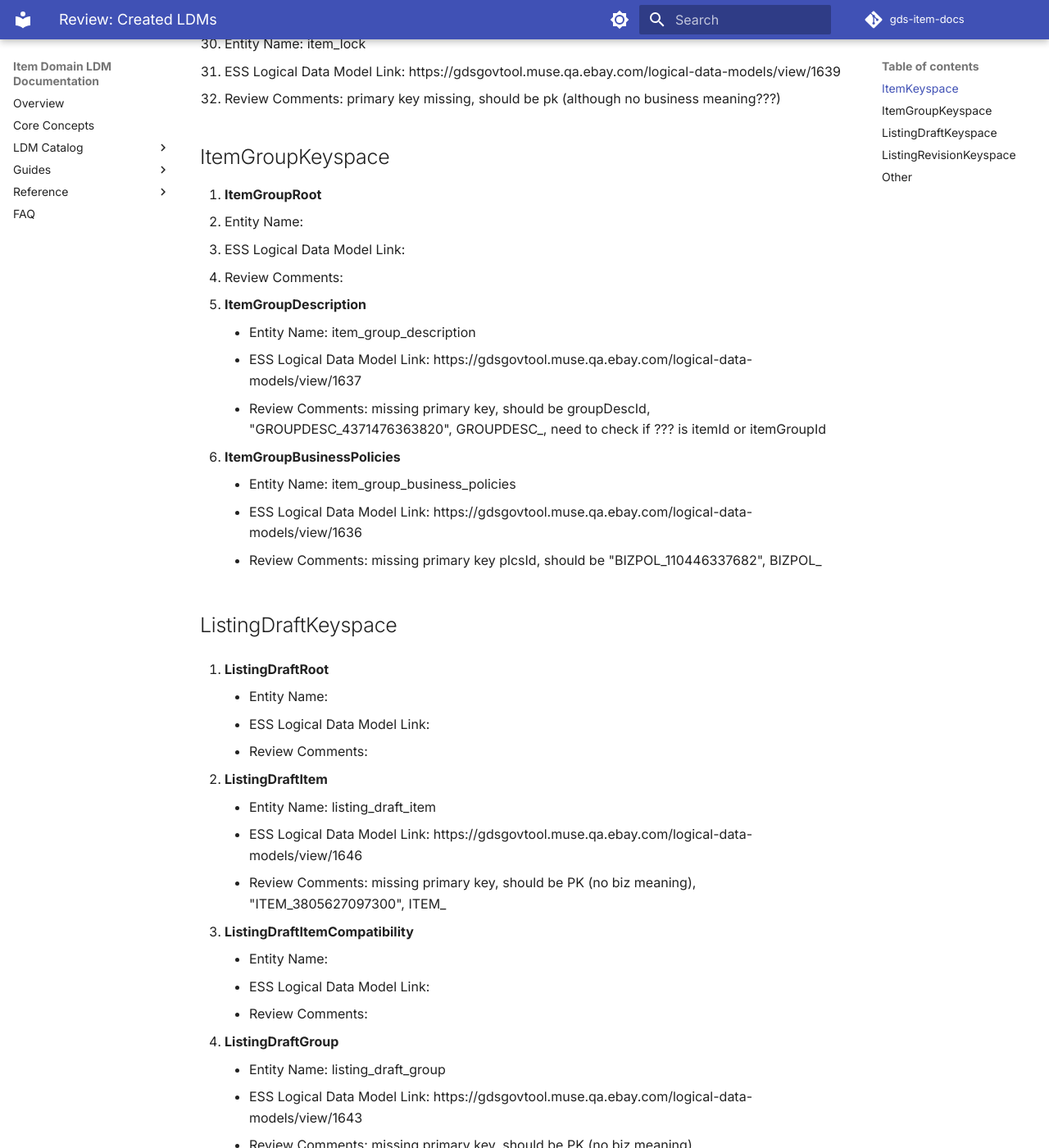
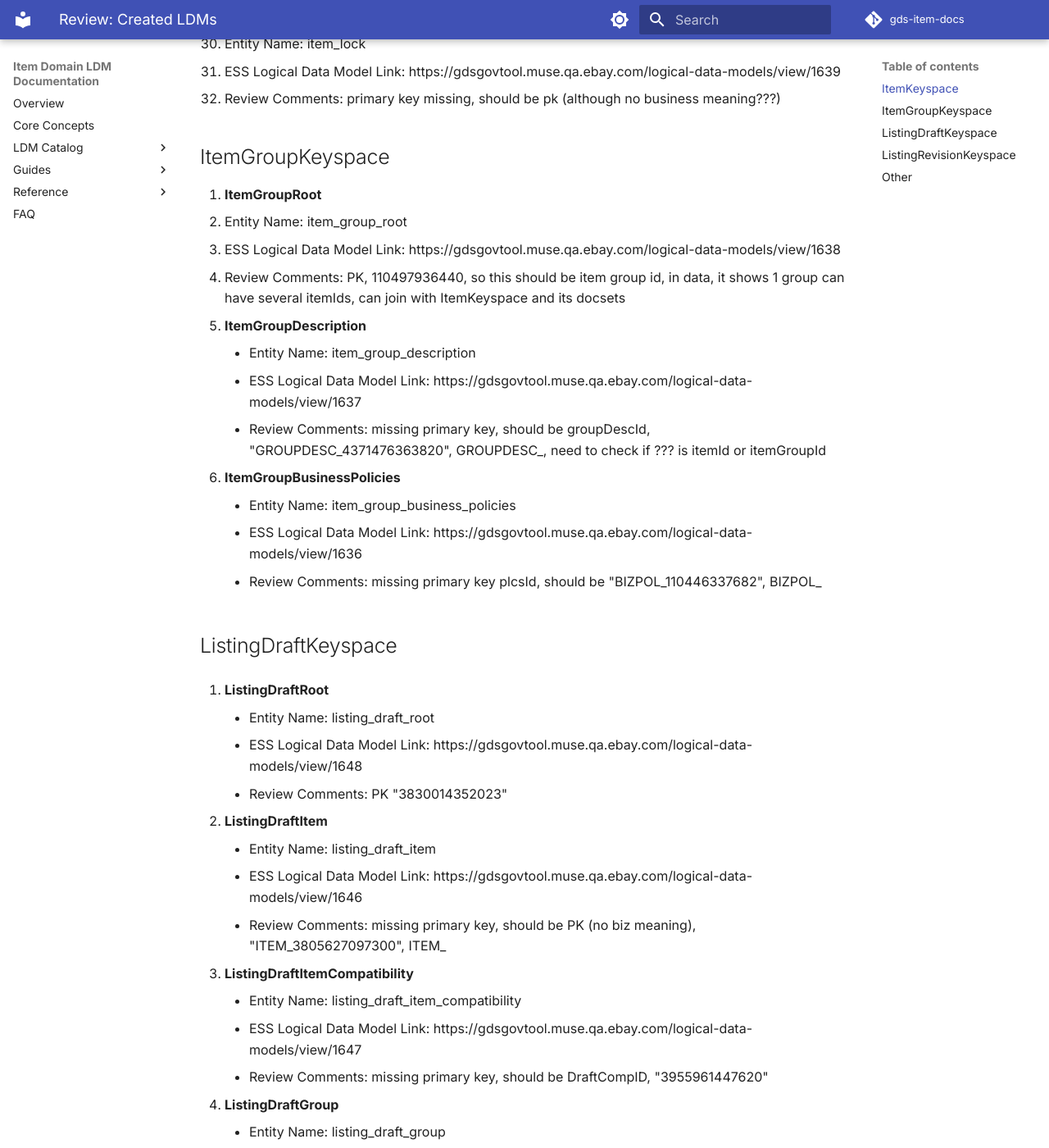
Before and after one commit to duanbiyi-ctrl/ework, an MkDocs documentation site: the page built from docs/reference/review-created-ldms.md, in a window 1280 px wide and 1400 px high, scrolled down 1343 px. Shown: the whole window at 82% size. Built offline with MkDocs 1.6.1 and Material for MkDocs 9.7.7, drawn with Linux system fonts in a browser that asks for light colours; comment, search, counter and statistics services are not loaded; some of the changed text lies outside the part shown.

Commit message:
CJS-3529 review part 3

```diff
--- a/docs/reference/review-created-ldms.md
+++ b/docs/reference/review-created-ldms.md
@@ -3,9 +3,9 @@
 ## ItemKeyspace
 
 1. **ItemRoot**
-   - Entity Name:
-   - ESS Logical Data Model Link:
-   - Review Comments:
+   - Entity Name: item_root
+   - ESS Logical Data Model Link: https://gdsgovtool.muse.qa.ebay.com/logical-data-models/view/1641
+   - Review Comments: PK, listing for one time or variation current-state
 
 2. **ItemDescription**
    - Entity Name: item_description
@@ -45,9 +45,9 @@
 ## ItemGroupKeyspace
 
 9. **ItemGroupRoot**
-   - Entity Name:
-   - ESS Logical Data Model Link:
-   - Review Comments:
+   - Entity Name: item_group_root
+   - ESS Logical Data Model Link: https://gdsgovtool.muse.qa.ebay.com/logical-data-models/view/1638
+   - Review Comments: PK, 110497936440, so this should be item group id, in data, it shows 1 group can have several itemIds, can join with ItemKeyspace and its docsets
 
 10. **ItemGroupDescription**
     - Entity Name: item_group_description
@@ -62,9 +62,9 @@
 ## ListingDraftKeyspace
 
 12. **ListingDraftRoot**
-    - Entity Name:
-    - ESS Logical Data Model Link:
-    - Review Comments:
+    - Entity Name: listing_draft_root
+    - ESS Logical Data Model Link: https://gdsgovtool.muse.qa.ebay.com/logical-data-models/view/1648
+    - Review Comments: PK "3830014352023"
 
 13. **ListingDraftItem**
     - Entity Name: listing_draft_item
@@ -72,9 +72,9 @@
     - Review Comments: missing primary key, should be PK (no biz meaning), "ITEM_3805627097300", ITEM_<??>
 
 14. **ListingDraftItemCompatibility**
-    - Entity Name:
-    - ESS Logical Data Model Link:
-    - Review Comments:
+    - Entity Name: listing_draft_item_compatibility
+    - ESS Logical Data Model Link: https://gdsgovtool.muse.qa.ebay.com/logical-data-models/view/1647
+    - Review Comments: missing primary key, should be DraftCompID, "3955961447620"
 
 15. **ListingDraftGroup**
     - Entity Name: listing_draft_group
@@ -92,9 +92,9 @@
     - Review Comments: missing primary key, should be PK (no business meaning), "GROUPDESC_4371476363820", GROUPDESC_<??>
 
 18. **UserListingDraftMap**
-    - Entity Name:
-    - ESS Logical Data Model Link:
-    - Review Comments:
+    - Entity Name: user_listing_draft_map
+    - ESS Logical Data Model Link: https://gdsgovtool.muse.qa.ebay.com/logical-data-models/view/1653
+    - Review Comments: userid to draftid mapping, a user can have multiple drafts
 
 ## ListingRevisionKeyspace
 
```
